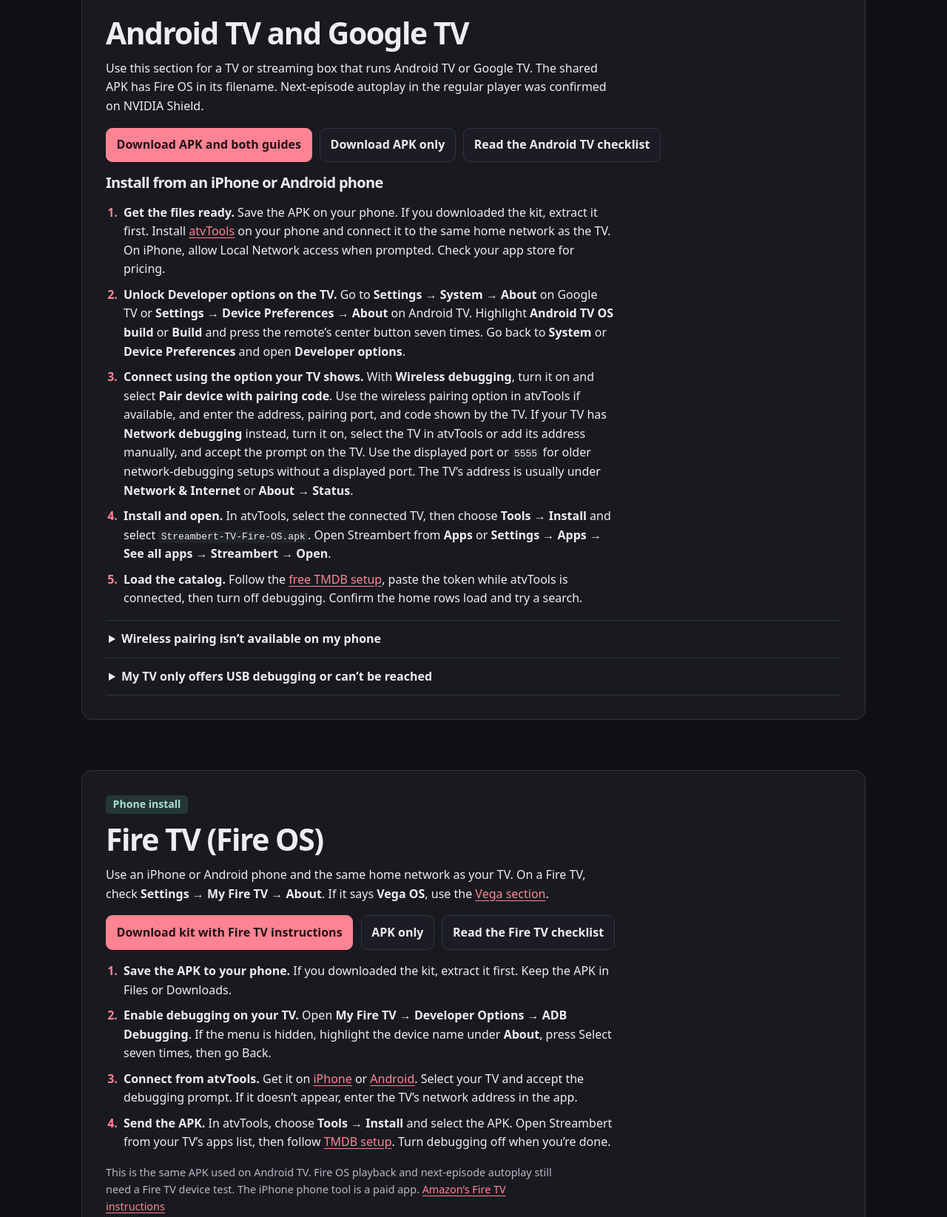
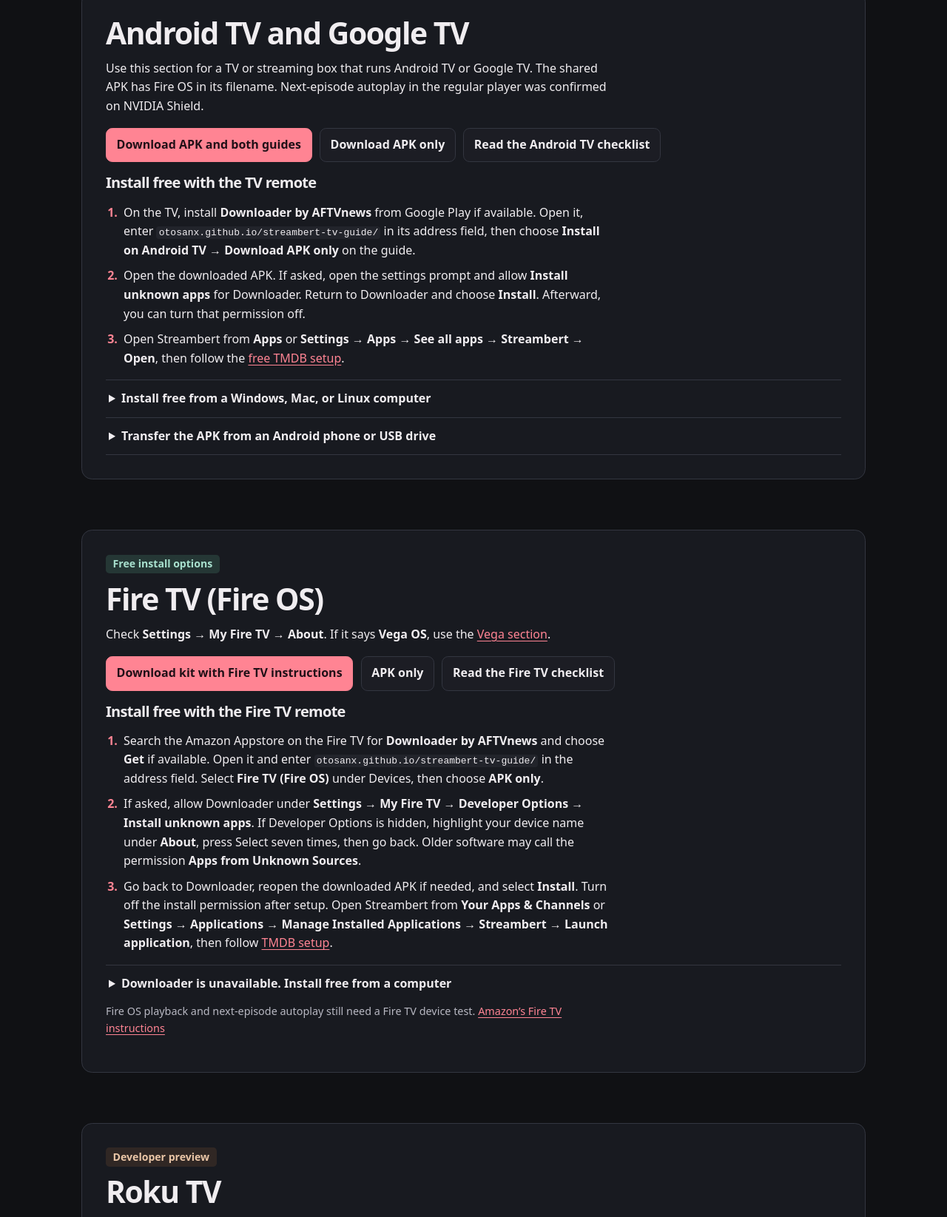
Before and after one commit to OtosanX/streambert-tv-guide, a plain HTML site: page index.html in a window 1280 px wide. Shown: the part 1100-2745 px from the top of the page at 74% size. Drawn offline with Linux system fonts and the light colour scheme.

Commit message:
Lead with free TV installation and token entry options

```diff
--- a/index.html
+++ b/index.html
@@ -43,8 +43,8 @@
     <section id="devices" class="shell section" aria-labelledby="devices-title">
       <h2 id="devices-title">Choose your device</h2>
       <div class="device-list">
-        <a href="#android"><span>Android TV / Google TV</span><small>Phone or computer</small></a>
-        <a href="#fire"><span>Fire TV (Fire OS)</span><small>Phone install</small></a>
+        <a href="#android"><span>Android TV / Google TV</span><small>TV, phone, or computer</small></a>
+        <a href="#fire"><span>Fire TV (Fire OS)</span><small>TV or computer</small></a>
         <a href="#roku"><span>Roku TV</span><small>Developer preview</small></a>
         <a href="#samsung"><span>Samsung TV</span><small>2020+ target</small></a>
         <a href="#other"><span>LG / Vega</span><small>Developer previews</small></a>
@@ -55,29 +55,29 @@
       <h2 id="android-title">Android TV and Google TV</h2>
       <p>Use this section for a TV or streaming box that runs Android TV or Google TV. The shared APK has Fire OS in its filename. Next-episode autoplay in the regular player was confirmed on NVIDIA Shield.</p>
       <div class="actions">
-        <a class="button primary" href="downloads/Streambert-Fire-TV-Phone-Kit.zip?v=3" download="Streambert-Android-and-Fire-TV-Kit.zip">Download APK and both guides</a>
+        <a class="button primary" href="downloads/Streambert-Fire-TV-Phone-Kit.zip?v=4" download="Streambert-Android-and-Fire-TV-Kit.zip">Download APK and both guides</a>
         <a class="button subtle" href="downloads/Streambert-TV-Fire-OS.apk?v=3" download>Download APK only</a>
         <a class="button subtle" href="downloads/Start-here-Android-TV.txt">Read the Android TV checklist</a>
       </div>
-      <h3>Install from an iPhone or Android phone</h3>
+      <h3>Install free with the TV remote</h3>
       <ol class="steps">
-        <li><strong>Get the files ready.</strong> Save the APK on your phone. If you downloaded the kit, extract it first. Install <a href="https://atvtools.app/">atvTools</a> on your phone and connect it to the same home network as the TV. On iPhone, allow Local Network access when prompted. Check your app store for pricing.</li>
-        <li><strong>Unlock Developer options on the TV.</strong> Go to <strong>Settings → System → About</strong> on Google TV or <strong>Settings → Device Preferences → About</strong> on Android TV. Highlight <strong>Android TV OS build</strong> or <strong>Build</strong> and press the remote’s center button seven times. Go back to <strong>System</strong> or <strong>Device Preferences</strong> and open <strong>Developer options</strong>.</li>
-        <li><strong>Connect using the option your TV shows.</strong> With <strong>Wireless debugging</strong>, turn it on and select <strong>Pair device with pairing code</strong>. Use the wireless pairing option in atvTools if available, and enter the address, pairing port, and code shown by the TV. If your TV has <strong>Network debugging</strong> instead, turn it on, select the TV in atvTools or add its address manually, and accept the prompt on the TV. Use the displayed port or <code>5555</code> for older network-debugging setups without a displayed port. The TV’s address is usually under <strong>Network &amp; Internet</strong> or <strong>About → Status</strong>.</li>
-        <li><strong>Install and open.</strong> In atvTools, select the connected TV, then choose <strong>Tools → Install</strong> and select <code>Streambert-TV-Fire-OS.apk</code>. Open Streambert from <strong>Apps</strong> or <strong>Settings → Apps → See all apps → Streambert → Open</strong>.</li>
-        <li><strong>Load the catalog.</strong> Follow the <a href="#tmdb">free TMDB setup</a>, paste the token while atvTools is connected, then turn off debugging. Confirm the home rows load and try a search.</li>
+        <li>On the TV, install <strong>Downloader by AFTVnews</strong> from Google Play if available. Open it, enter <code>otosanx.github.io/streambert-tv-guide/</code> in its address field, then choose <strong>Install on Android TV → Download APK only</strong> on the guide.</li>
+        <li>Open the downloaded APK. If asked, open the settings prompt and allow <strong>Install unknown apps</strong> for Downloader. Return to Downloader and choose <strong>Install</strong>. Afterward, you can turn that permission off.</li>
+        <li>Open Streambert from <strong>Apps</strong> or <strong>Settings → Apps → See all apps → Streambert → Open</strong>, then follow the <a href="#tmdb">free TMDB setup</a>.</li>
       </ol>
       <details>
-        <summary>Wireless pairing isn’t available on my phone</summary>
+        <summary>Install free from a Windows, Mac, or Linux computer</summary>
         <p>Use a computer on the same network and install Google’s <a href="https://developer.android.com/tools/releases/platform-tools">Platform-Tools</a>. Open a terminal in the Platform-Tools folder and put the APK there. On Windows PowerShell, use <code>.\adb</code> in place of <code>adb</code>. On macOS or Linux, use <code>./adb</code> if ADB is outside your PATH.</p>
         <ol class="steps">
+          <li>On the TV, go to <strong>Settings → System → About</strong> on Google TV or <strong>Settings → Device Preferences → About</strong> on Android TV. Highlight <strong>Android TV OS build</strong> or <strong>Build</strong> and press the center button seven times. Go back and open <strong>Developer options</strong>. Enable <strong>Wireless debugging</strong> or <strong>Network debugging</strong>.</li>
           <li>For <strong>Wireless debugging</strong>, open <strong>Pair device with pairing code</strong>. Run <code>adb pair TV_IP:PAIRING_PORT</code> using the values shown in that dialog. Enter the six-digit code when asked.</li>
           <li>Run <code>adb connect TV_IP:CONNECTION_PORT</code> using <strong>IP address &amp; port</strong> on the main Wireless debugging screen. The connection port can differ from the pairing port. For older <strong>Network debugging</strong> setups, skip pairing and connect with the port the TV uses, usually <code>5555</code>.</li>
           <li>Check <code>adb devices</code> for the TV marked <code>device</code>, then run <code>adb -s TV_IP:CONNECTION_PORT install -r Streambert-TV-Fire-OS.apk</code> with the address shown in that list.</li>
         </ol>
+        <p>Open Streambert and turn off debugging when you’re done.</p>
       </details>
       <details>
-        <summary>My TV only offers USB debugging or can’t be reached</summary>
+        <summary>Transfer the APK from an Android phone or USB drive</summary>
         <p>With an Android phone, you can transfer the APK using <a href="https://play.google.com/store/apps/details?id=com.yablio.sendfilestotv">Send Files to TV</a>. Install it on both devices, choose <strong>Receive</strong> on the TV and <strong>Send</strong> on the phone, then select the APK and your TV. On the TV, open the received APK from Downloads with a file manager that supports APK installation. If prompted, allow <strong>Install unknown apps</strong> for the file manager and turn that permission off afterward.</p>
         <p>Try installing the APK from a USB drive if your TV has a USB port for storage and a file manager that can open APKs. Copy the APK to the drive, open it on the TV, and if prompted enable <strong>Install unknown apps</strong> for that file manager. Turn that permission off after installing. A USB debugging switch alone may leave network access unavailable.</p>
         <p>For network setup, check that the TV and phone or computer are on the same home network, avoid guest Wi-Fi, and keep the pairing screen open while entering the code. <a href="https://developer.android.com/tools/adb">Google’s ADB instructions</a></p>
@@ -85,21 +85,29 @@
     </section>
 
     <section id="fire" class="shell section guide" aria-labelledby="fire-title">
-      <span class="badge ready">Phone install</span>
+      <span class="badge ready">Free install options</span>
       <h2 id="fire-title">Fire TV (Fire OS)</h2>
-      <p>Use an iPhone or Android phone and the same home network as your TV. On a Fire TV, check <strong>Settings → My Fire TV → About</strong>. If it says <strong>Vega OS</strong>, use the <a href="#other">Vega section</a>.</p>
+      <p>Check <strong>Settings → My Fire TV → About</strong>. If it says <strong>Vega OS</strong>, use the <a href="#other">Vega section</a>.</p>
       <div class="actions">
-        <a class="button primary" href="downloads/Streambert-Fire-TV-Phone-Kit.zip?v=3" download>Download kit with Fire TV instructions</a>
+        <a class="button primary" href="downloads/Streambert-Fire-TV-Phone-Kit.zip?v=4" download>Download kit with Fire TV instructions</a>
         <a class="button subtle" href="downloads/Streambert-TV-Fire-OS.apk?v=3" download>APK only</a>
         <a class="button subtle" href="downloads/Start-here-Fire-TV.txt">Read the Fire TV checklist</a>
       </div>
+      <h3>Install free with the Fire TV remote</h3>
       <ol class="steps">
-        <li><strong>Save the APK to your phone.</strong> If you downloaded the kit, extract it first. Keep the APK in Files or Downloads.</li>
-        <li><strong>Enable debugging on your TV.</strong> Open <strong>My Fire TV → Developer Options → ADB Debugging</strong>. If the menu is hidden, highlight the device name under <strong>About</strong>, press Select seven times, then go Back.</li>
-        <li><strong>Connect from atvTools.</strong> Get it on <a href="https://apps.apple.com/app/atvtools/id1661419573">iPhone</a> or <a href="https://play.google.com/store/apps/details?id=dev.vodik7.atvtools">Android</a>. Select your TV and accept the debugging prompt. If it doesn’t appear, enter the TV’s network address in the app.</li>
-        <li><strong>Send the APK.</strong> In atvTools, choose <strong>Tools → Install</strong> and select the APK. Open Streambert from your TV’s apps list, then follow <a href="#tmdb">TMDB setup</a>. Turn debugging off when you’re done.</li>
+        <li>Search the Amazon Appstore on the Fire TV for <strong>Downloader by AFTVnews</strong> and choose <strong>Get</strong> if available. Open it and enter <code>otosanx.github.io/streambert-tv-guide/</code> in the address field. Select <strong>Fire TV (Fire OS)</strong> under Devices, then choose <strong>APK only</strong>.</li>
+        <li>If asked, allow Downloader under <strong>Settings → My Fire TV → Developer Options → Install unknown apps</strong>. If Developer Options is hidden, highlight your device name under <strong>About</strong>, press Select seven times, then go back. Older software may call the permission <strong>Apps from Unknown Sources</strong>.</li>
+        <li>Go back to Downloader, reopen the downloaded APK if needed, and select <strong>Install</strong>. Turn off the install permission after setup. Open Streambert from <strong>Your Apps &amp; Channels</strong> or <strong>Settings → Applications → Manage Installed Applications → Streambert → Launch application</strong>, then follow <a href="#tmdb">TMDB setup</a>.</li>
       </ol>
-      <p class="fine">This is the same APK used on Android TV. Fire OS playback and next-episode autoplay still need a Fire TV device test. The iPhone phone tool is a paid app. <a href="https://developer.amazon.com/docs/fire-tv/connecting-adb-to-device">Amazon’s Fire TV instructions</a></p>
+      <details>
+        <summary>Downloader is unavailable. Install free from a computer</summary>
+        <ol class="steps">
+          <li>Download <a href="https://developer.android.com/tools/releases/platform-tools">Google Platform-Tools</a>, extract the files, put the APK in that folder, and open a terminal there. Use <code>.\adb</code> on Windows PowerShell or <code>./adb</code> on macOS or Linux.</li>
+          <li>On Fire TV, turn on <strong>My Fire TV → Developer Options → ADB Debugging</strong> and follow any install permission prompt. Find its IP address under <strong>My Fire TV → About → Network</strong>. Put the computer on the same home network.</li>
+          <li>Run <code>adb connect FIRE_TV_IP:5555</code> with the Fire TV’s IP. Accept the prompt on the TV. Check <code>adb devices</code> for the Fire TV marked <code>device</code>, then run <code>adb -s FIRE_TV_IP:5555 install -r Streambert-TV-Fire-OS.apk</code>. Turn off debugging when done.</li>
+        </ol>
+      </details>
+      <p class="fine">Fire OS playback and next-episode autoplay still need a Fire TV device test. <a href="https://developer.amazon.com/docs/fire-tv/connecting-adb-to-device">Amazon’s Fire TV instructions</a></p>
     </section>
 
     <section id="roku" class="shell section guide" aria-labelledby="roku-title">
@@ -151,8 +159,9 @@
             <li><strong>Create a free account.</strong> Go to <a href="https://www.themoviedb.org/signup">TMDB signup</a> and verify your email if prompted, or <a href="https://www.themoviedb.org/login">sign in</a> to your existing account.</li>
             <li><strong>Request free personal API access.</strong> Scan the QR or open <a href="https://www.themoviedb.org/settings/api">Settings → API</a>. If you don’t have access yet, select the request link and choose <strong>Personal use only</strong> (the developer or non-commercial option if the label differs). Accept the terms, fill out the applicable required fields, and submit. For a description, you can write “Personal use of the Streambert TV catalog to browse and search movie and TV metadata.” If the request form is difficult to use on a phone, open it on a computer.</li>
             <li><strong>Copy the API Read Access Token.</strong> Return to <a href="https://www.themoviedb.org/settings/api">Settings → API</a> and copy the entire long token, which typically begins with <code>eyJ</code>. The short <strong>API Key</strong> shown on the same page is a different credential. Keep the token private. You can use the same token on your own TVs.</li>
-            <li><strong>Enter it in Streambert.</strong> On Android TV or Fire OS, focus the token field, paste with the atvTools phone keyboard, and select <strong>Save and continue</strong>. If the token is already on the TV clipboard, select <strong>Paste from TV clipboard</strong>. On Roku, choose <strong>TMDB token → Continue</strong> after entering the token. Try the Roku mobile remote’s keyboard if it’s offered, or use the on-screen keyboard.</li>
+            <li><strong>Enter it in Streambert.</strong> Select the token field on the TV. For Android or Google TV, try the keyboard in the free <a href="https://support.google.com/googletv/answer/11136134">Google TV phone remote</a>. For Fire OS, try the free <a href="https://digprjsurvey.amazon.com/csad/help/node/TtsAzTRhSQ38wfm2D7">Amazon Fire TV phone remote</a>. If the keyboard offers paste, paste the token there. Otherwise use the TV keyboard or a physical keyboard where supported. Choose <strong>Save and continue</strong> on Android TV or Fire OS. On Roku, use <strong>TMDB token → Continue</strong> and try the Roku phone remote’s keyboard if it’s offered.</li>
           </ol>
+          <p class="fine">To pair a phone remote, put the phone and TV on the same Wi-Fi, select your TV in the remote app, and enter the code shown on the TV if prompted. Open the token field on the TV to bring up text entry.</p>
           <p class="fine"><a href="https://developer.themoviedb.org/docs/faq">TMDB’s free-use terms and FAQ</a> · <a href="https://github.com/truelockmc/streambert/blob/main/tmdb-tutorial.md">Original illustrated walkthrough</a> · <a href="downloads/Start-here-TMDB.txt">Printable checklist</a></p>
         </div>
         <figure><img src="tmdb-setup-qr.png" width="160" height="160" alt="QR code for TMDB API settings"><figcaption>Scan with your phone camera</figcaption></figure>
@@ -162,6 +171,7 @@
     <section class="shell section" aria-labelledby="help-title">
       <h2 id="help-title">Troubleshooting</h2>
       <details><summary>My phone can’t find the TV</summary><p>Check that both devices are on the same home network. Guest networks can isolate devices. Confirm debugging is on and try entering the TV’s network address directly.</p></details>
+      <details><summary>Do I need atvTools?</summary><p>Use the free options above for installation and token entry. <a href="https://atvtools.app/">atvTools</a> is an optional alternative. It is a paid app on iPhone. The Android version has ads and an optional premium unlock.</p></details>
       <details><summary>The TV says the file can’t be installed</summary><p>Check the TV’s operating system and use its matching file. Fire OS needs the extracted APK. Roku’s developer installer needs the original Roku ZIP. If Android reports a signing conflict, save your settings before removing the older copy.</p></details>
       <details><summary>Streambert rejected my TMDB token</summary><p>Open TMDB Settings → API and copy the entire <strong>API Read Access Token</strong> again. Make sure the TV has internet access. If your Roku accepts the token but playback doesn’t start when you browse a title, use <strong>Open video URL</strong> for direct playback. Roku’s catalog is a browsing and search preview.</p></details>
       <details><summary>The regular player didn’t start the next episode</summary><p>In Streambert settings, enable <strong>Autoplay Next Episode</strong> and set <strong>Countdown Duration</strong> above zero. Start a regular TV episode with another aired episode in the same season and let it finish. Autoplay needs the playback source to expose the end of the video. Press Back during the countdown to cancel.</p></details>
```
Also changed, not shown: downloads/Start-here-Android-TV.txt, downloads/Start-here-Fire-TV.txt, downloads/Start-here-TMDB.txt, 1 other file.
